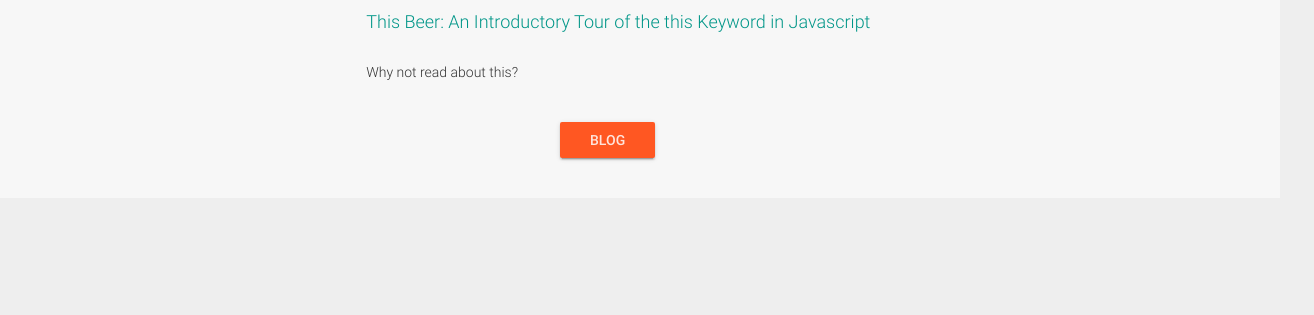
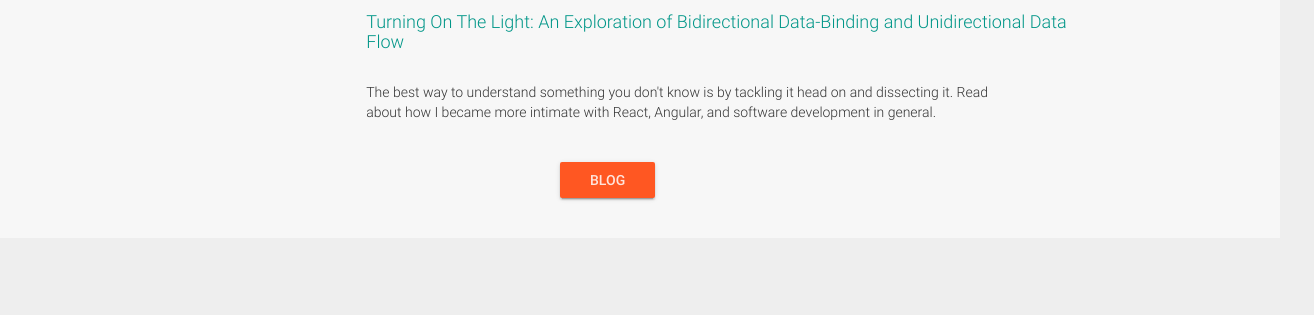
Before and after one commit to WindUpDurb/portfolio-site, a website: page index.html in a window 1280 px wide. Shown: the part 1128-1443 px from the top of the page, 1314 px wide, since content can reach past the window. Drawn offline with nearby package versions, Linux system fonts and the light colour scheme.

Commit message:
Blog Update

```diff
--- a/index.html
+++ b/index.html
@@ -81,12 +81,12 @@
             </div>
             <div class="row">
                 <div class="col-sm-8 col-sm-offset-3">
-                    <h4 style="margin-top: 35px"><a href="http://www.windupdurb.com/#!/writing/this-beer-an-intro-to-this-in-javascript" target="_blank">This Beer: An Introductory Tour of the this Keyword in Javascript</a></h4>
+                    <h4 style="margin-top: 35px"><a href="http://www.windupdurb.com/#!/writing/turning-on-light-data-binding-vs-data-flow" target="_blank">Turning On The Light: An Exploration of Bidirectional Data-Binding and Unidirectional Data Flow</a></h4>
                 </div>
             </div>
             <div class="row">
-                <div class="col-xs-10 col-xs-offset-1 col-sm-10 col-sm-offset-3">
-                    <p>Why not read about this?</p>
+                <div class="col-xs-10 col-xs-offset-1 col-sm-7 col-sm-offset-3">
+                    <p>The best way to understand something you don't know is by tackling it head on and dissecting it. Read about how I became more intimate with React, Angular, and software development in general.</p>
                 </div>
             </div>
             <div class="row">
```
